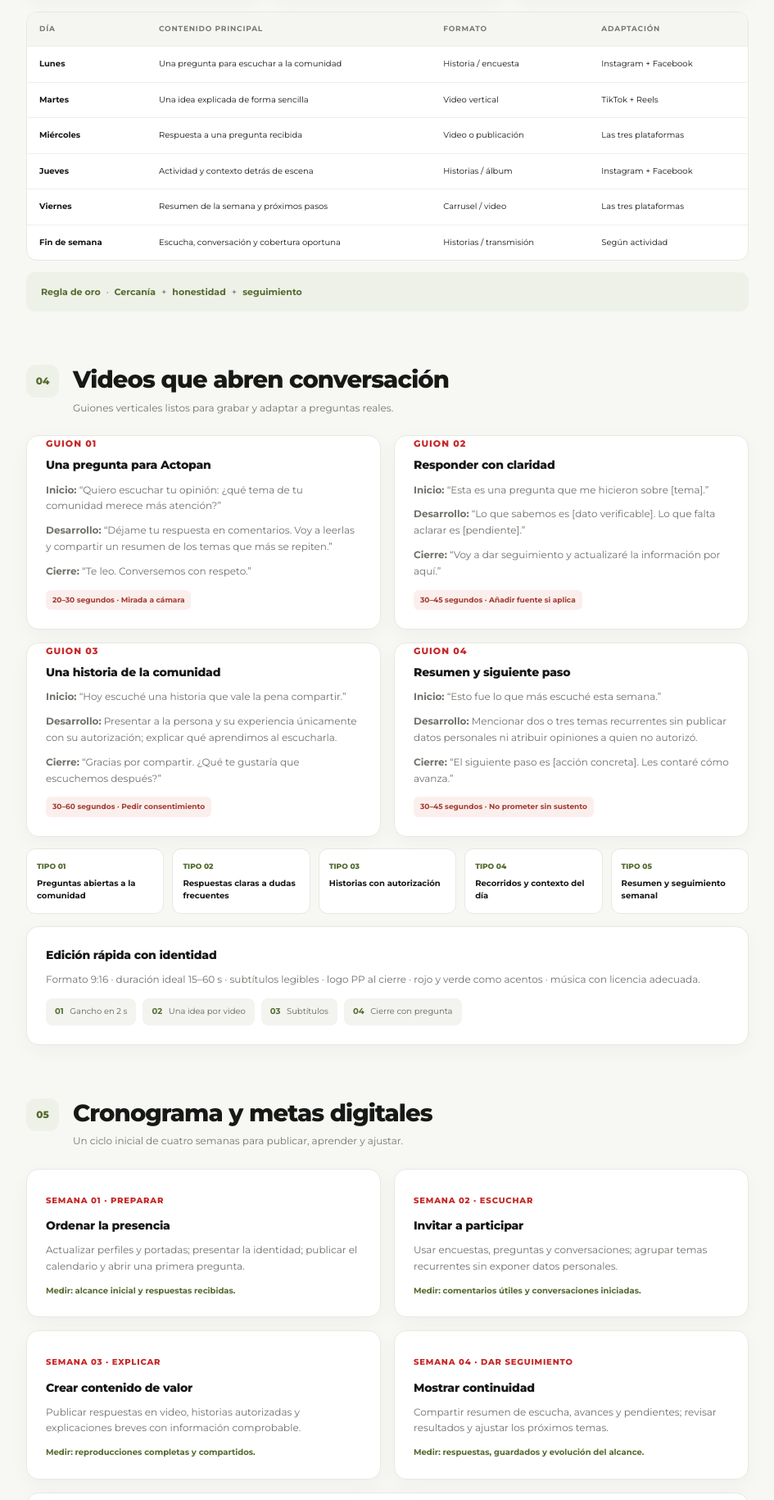
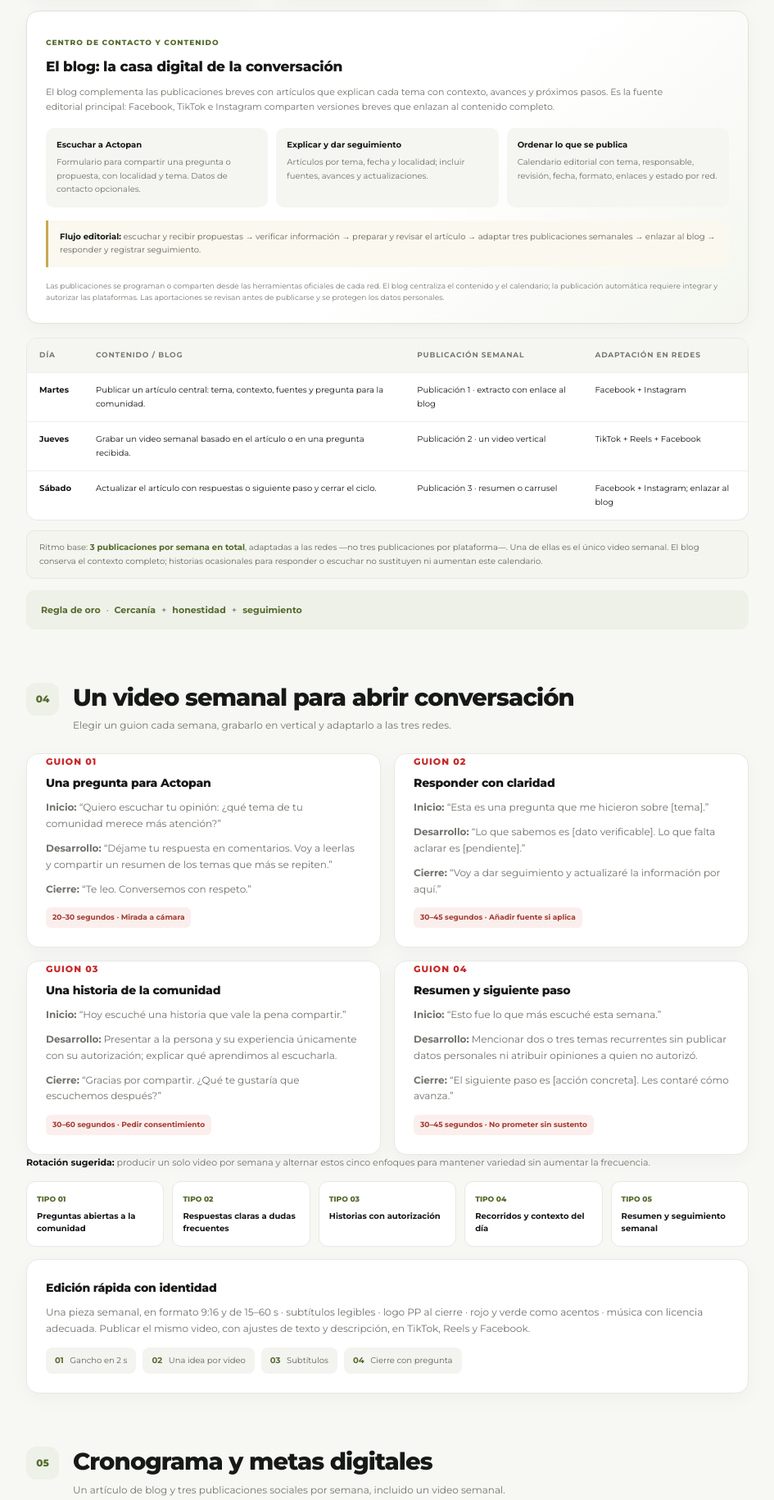
Before and after one commit to JoseIsaac/Digital, a plain HTML site: page identidad-pepe-paz-profesional.html in a window 1280 px wide. Shown: the part 2583-4413 px from the top of the page at 82% size, without its empty margins (302-1247 px from the left). Drawn offline with Linux system fonts and the light colour scheme.

Commit message:
agragar blog

```diff
--- a/identidad-pepe-paz-profesional.html
+++ b/identidad-pepe-paz-profesional.html
@@ -134,6 +134,21 @@
         .format-tag { display: inline-block; margin-bottom: 9px; color: var(--green); font-size: 9px; font-weight: 800; letter-spacing: 1px; text-transform: uppercase; }
         .format strong { display: block; font-size: 12px; }
         .format p { margin-top: 4px; font-size: 10px; }
+        .blog-hub { display: grid; grid-template-columns: 1fr; gap: 16px; border-color: #dfe4d5; background: linear-gradient(135deg, #fff 55%, #f4f6ef); }
+        .blog-hub > div:first-child { max-width: 760px; }
+        .blog-hub > div:first-child .format-tag { margin-bottom: 7px; }
+        .blog-hub h3 { font-size: 17px; }
+        .blog-hub > div:first-child p { font-size: 11px; }
+        .blog-features { gap: 10px; }
+        .blog-features > div { padding: 13px; border-radius: 10px; background: #f5f6f1; }
+        .blog-features strong, .blog-features span { display: block; }
+        .blog-features strong { margin-bottom: 5px; color: var(--ink); font-size: 10px; }
+        .blog-features span { color: #6f736b; font-size: 10px; }
+        .blog-workflow { padding: 12px 14px; border-left: 3px solid var(--gold); border-radius: 0 8px 8px 0; background: #fbf8ef; color: #66685f; font-size: 10px; }
+        .blog-workflow strong { color: var(--ink); }
+        .blog-hub .blog-note { color: #777b73; font-size: 9px; }
+        .weekly-note { margin-top: 12px; padding: 12px 15px; border: 1px solid #e7eadd; border-radius: 10px; background: #f3f5ee; color: #656a5d; font-size: 10px; }
+        .weekly-note strong { color: var(--green); }
         .rule-list { display: grid; gap: 10px; margin: 13px 0 0; padding: 0; list-style: none; }
         .rule-list li { position: relative; padding-left: 23px; color: #62665e; font-size: 11px; }
         .rule-list li::before { position: absolute; left: 0; color: var(--green); font-weight: 900; content: "✓"; }
@@ -164,6 +179,8 @@
         .script h3 { margin-top: 5px; }
         .script p + p { margin-top: 10px; }
         .duration { display: inline-block; margin-top: 13px; padding: 5px 8px; border-radius: 6px; background: var(--red-soft); color: #a33b32; font-size: 9px; font-weight: 700; }
+        .video-rotation { margin: 0 0 10px; color: var(--muted); font-size: 11px; }
+        .video-rotation strong { color: var(--ink); }
         .video-types { display: grid; grid-template-columns: repeat(5, minmax(0, 1fr)); gap: 10px; margin-top: 14px; }
         .video-type { padding: 14px 12px; border: 1px solid var(--line); border-radius: 11px; background: white; }
         .video-type span { display: block; margin-bottom: 6px; color: var(--green); font-size: 9px; font-weight: 800; }
@@ -349,7 +366,7 @@
             <section class="section" id="redes" aria-labelledby="redes-titulo">
                 <div class="section-heading">
                     <span class="section-index">03</span>
-                    <div><h2 id="redes-titulo">Estrategia de redes</h2><p>Una presencia reconocible, adaptada al lenguaje de cada plataforma.</p></div>
+                    <div><h2 id="redes-titulo">Redes y blog de Actopan</h2><p>Un blog propio reúne la conversación y organiza el contenido que se adapta a cada red.</p></div>
                 </div>
                 <div class="grid-3">
                     <article class="card platform">
@@ -365,26 +382,38 @@
                         <h3>Instagram</h3><p>Reels, historias y carruseles claros; cuidar coherencia gráfica y aprovechar preguntas y encuestas.</p>
                     </article>
                 </div>
+                <article class="card blog-hub" style="margin-top:16px">
+                    <div>
+                        <span class="format-tag">Centro de contacto y contenido</span>
+                        <h3>El blog: la casa digital de la conversación</h3>
+                        <p>El blog complementa las publicaciones breves con artículos que explican cada tema con contexto, avances y próximos pasos. Es la fuente editorial principal: Facebook, TikTok e Instagram comparten versiones breves que enlazan al contenido completo.</p>
+                    </div>
+                    <div class="grid-3 blog-features">
+                        <div><strong>Escuchar a Actopan</strong><span>Formulario para compartir una pregunta o propuesta, con localidad y tema. Datos de contacto opcionales.</span></div>
+                        <div><strong>Explicar y dar seguimiento</strong><span>Artículos por tema, fecha y localidad; incluir fuentes, avances y actualizaciones.</span></div>
+                        <div><strong>Ordenar lo que se publica</strong><span>Calendario editorial con tema, responsable, revisión, fecha, formato, enlaces y estado por red.</span></div>
+                    </div>
+                    <div class="blog-workflow"><strong>Flujo editorial:</strong> escuchar y recibir propuestas → verificar información → preparar y revisar el artículo → adaptar tres publicaciones semanales → enlazar al blog → responder y registrar seguimiento.</div>
+                    <p class="blog-note">Las publicaciones se programan o comparten desde las herramientas oficiales de cada red. El blog centraliza el contenido y el calendario; la publicación automática requiere integrar y autorizar las plataformas. Las aportaciones se revisan antes de publicarse y se protegen los datos personales.</p>
+                </article>
                 <div class="calendar-wrap" style="margin-top:17px">
                     <table>
-                        <thead><tr><th>Día</th><th>Contenido principal</th><th>Formato</th><th>Adaptación</th></tr></thead>
+                        <thead><tr><th>Día</th><th>Contenido / blog</th><th>Publicación semanal</th><th>Adaptación en redes</th></tr></thead>
                         <tbody>
-                            <tr><td>Lunes</td><td>Una pregunta para escuchar a la comunidad</td><td>Historia / encuesta</td><td>Instagram + Facebook</td></tr>
-                            <tr><td>Martes</td><td>Una idea explicada de forma sencilla</td><td>Video vertical</td><td>TikTok + Reels</td></tr>
-                            <tr><td>Miércoles</td><td>Respuesta a una pregunta recibida</td><td>Video o publicación</td><td>Las tres plataformas</td></tr>
-                            <tr><td>Jueves</td><td>Actividad y contexto detrás de escena</td><td>Historias / álbum</td><td>Instagram + Facebook</td></tr>
-                            <tr><td>Viernes</td><td>Resumen de la semana y próximos pasos</td><td>Carrusel / video</td><td>Las tres plataformas</td></tr>
-                            <tr><td>Fin de semana</td><td>Escucha, conversación y cobertura oportuna</td><td>Historias / transmisión</td><td>Según actividad</td></tr>
+                            <tr><td>Martes</td><td>Publicar un artículo central: tema, contexto, fuentes y pregunta para la comunidad.</td><td>Publicación 1 · extracto con enlace al blog</td><td>Facebook + Instagram</td></tr>
+                            <tr><td>Jueves</td><td>Grabar un video semanal basado en el artículo o en una pregunta recibida.</td><td>Publicación 2 · un video vertical</td><td>TikTok + Reels + Facebook</td></tr>
+                            <tr><td>Sábado</td><td>Actualizar el artículo con respuestas o siguiente paso y cerrar el ciclo.</td><td>Publicación 3 · resumen o carrusel</td><td>Facebook + Instagram; enlazar al blog</td></tr>
                         </tbody>
                     </table>
                 </div>
+                <div class="weekly-note">Ritmo base: <strong>3 publicaciones por semana en total</strong>, adaptadas a las redes —no tres publicaciones por plataforma—. Una de ellas es el único video semanal. El blog conserva el contexto completo; historias ocasionales para responder o escuchar no sustituyen ni aumentan este calendario.</div>
                 <div class="golden-rule">Regla de oro <span>·</span> Cercanía <span>+</span> honestidad <span>+</span> seguimiento</div>
             </section>
 
             <section class="section" id="videos" aria-labelledby="videos-titulo">
                 <div class="section-heading">
                     <span class="section-index">04</span>
-                    <div><h2 id="videos-titulo">Videos que abren conversación</h2><p>Guiones verticales listos para grabar y adaptar a preguntas reales.</p></div>
+                    <div><h2 id="videos-titulo">Un video semanal para abrir conversación</h2><p>Elegir un guion cada semana, grabarlo en vertical y adaptarlo a las tres redes.</p></div>
                 </div>
                 <div class="grid-2">
                     <article class="card script" data-script="GUION 01">
@@ -412,7 +441,8 @@
                         <p><strong>Cierre:</strong> “El siguiente paso es [acción concreta]. Les contaré cómo avanza.”</p><span class="duration">30–45 segundos · No prometer sin sustento</span>
                     </article>
                 </div>
-                <div class="video-types" aria-label="Cinco tipos de video">
+                <p class="video-rotation"><strong>Rotación sugerida:</strong> producir un solo video por semana y alternar estos cinco enfoques para mantener variedad sin aumentar la frecuencia.</p>
+                <div class="video-types" aria-label="Cinco tipos de video para alternar semana a semana">
                     <div class="video-type"><span>TIPO 01</span><strong>Preguntas abiertas a la comunidad</strong></div>
                     <div class="video-type"><span>TIPO 02</span><strong>Respuestas claras a dudas frecuentes</strong></div>
                     <div class="video-type"><span>TIPO 03</span><strong>Historias con autorización</strong></div>
@@ -421,7 +451,7 @@
                 </div>
                 <div class="card" style="margin-top:15px">
                     <h3>Edición rápida con identidad</h3>
-                    <p>Formato 9:16 · duración ideal 15–60 s · subtítulos legibles · logo PP al cierre · rojo y verde como acentos · música con licencia adecuada.</p>
+                    <p>Una pieza semanal, en formato 9:16 y de 15–60 s · subtítulos legibles · logo PP al cierre · rojo y verde como acentos · música con licencia adecuada. Publicar el mismo video, con ajustes de texto y descripción, en TikTok, Reels y Facebook.</p>
                     <div class="edit-steps"><span class="edit-step"><b>01</b> Gancho en 2 s</span><span class="edit-step"><b>02</b> Una idea por video</span><span class="edit-step"><b>03</b> Subtítulos</span><span class="edit-step"><b>04</b> Cierre con pregunta</span></div>
                 </div>
             </section>
@@ -429,19 +459,19 @@
             <section class="section" id="cronograma" aria-labelledby="cronograma-titulo">
                 <div class="section-heading">
                     <span class="section-index">05</span>
-                    <div><h2 id="cronograma-titulo">Cronograma y metas digitales</h2><p>Un ciclo inicial de cuatro semanas para publicar, aprender y ajustar.</p></div>
+                    <div><h2 id="cronograma-titulo">Cronograma y metas digitales</h2><p>Un artículo de blog y tres publicaciones sociales por semana, incluido un video semanal.</p></div>
                 </div>
                 <div class="grid-2">
-                    <article class="card week"><span class="week-number">Semana 01 · Preparar</span><h3>Ordenar la presencia</h3><p>Actualizar perfiles y portadas; presentar la identidad; publicar el calendario y abrir una primera pregunta.</p><span class="week-metric">Medir: alcance inicial y respuestas recibidas.</span></article>
-                    <article class="card week"><span class="week-number">Semana 02 · Escuchar</span><h3>Invitar a participar</h3><p>Usar encuestas, preguntas y conversaciones; agrupar temas recurrentes sin exponer datos personales.</p><span class="week-metric">Medir: comentarios útiles y conversaciones iniciadas.</span></article>
-                    <article class="card week"><span class="week-number">Semana 03 · Explicar</span><h3>Crear contenido de valor</h3><p>Publicar respuestas en video, historias autorizadas y explicaciones breves con información comprobable.</p><span class="week-metric">Medir: reproducciones completas y compartidos.</span></article>
-                    <article class="card week"><span class="week-number">Semana 04 · Dar seguimiento</span><h3>Mostrar continuidad</h3><p>Compartir resumen de escucha, avances y pendientes; revisar resultados y ajustar los próximos temas.</p><span class="week-metric">Medir: respuestas, guardados y evolución del alcance.</span></article>
+                    <article class="card week"><span class="week-number">Semana 01 · Preparar</span><h3>Ordenar la presencia</h3><p>Actualizar perfiles; definir la estructura del blog, su calendario y formulario de contacto; producir el primer artículo y sus tres publicaciones.</p><span class="week-metric">Medir: visitas iniciales al blog y respuestas recibidas.</span></article>
+                    <article class="card week"><span class="week-number">Semana 02 · Escuchar</span><h3>Invitar a participar</h3><p>Recibir propuestas por el blog, revisar comentarios y preguntas; publicar tres piezas y un video que respondan a una inquietud prioritaria.</p><span class="week-metric">Medir: aportaciones recibidas y conversaciones iniciadas.</span></article>
+                    <article class="card week"><span class="week-number">Semana 03 · Explicar</span><h3>Crear contenido de valor</h3><p>Publicar un artículo con contexto y fuentes; distribuir tres piezas, incluido un video con una explicación verificable.</p><span class="week-metric">Medir: lecturas del artículo, reproducción completa y compartidos.</span></article>
+                    <article class="card week"><span class="week-number">Semana 04 · Dar seguimiento</span><h3>Mostrar continuidad</h3><p>Actualizar el blog con avances y pendientes; completar las tres publicaciones y el video semanal; revisar resultados y ajustar temas.</p><span class="week-metric">Medir: respuestas atendidas, clics al blog y evolución del alcance.</span></article>
                 </div>
                 <article class="card" style="margin-top:16px">
                     <h3>Cómo crecer con confianza</h3>
                     <div class="grid-3" style="margin-top:13px">
-                        <div><p><strong>Publicar con constancia.</strong> Cumplir el calendario y reutilizar el video adaptándolo a cada red.</p></div>
-                        <div><p><strong>Conversar de verdad.</strong> Responder comentarios con respeto y convertir preguntas frecuentes en contenido.</p></div>
+                        <div><p><strong>Publicar con constancia.</strong> Sostener tres piezas semanales en el calendario, con un solo video y adaptación por plataforma.</p></div>
+                        <div><p><strong>Conversar de verdad.</strong> Atender aportaciones del blog y comentarios con respeto; convertir preguntas frecuentes en artículos o videos.</p></div>
                         <div><p><strong>Aprender y ajustar.</strong> Repetir formatos que generan conversación genuina; evitar comprar seguidores o inflar interacciones.</p></div>
                     </div>
                 </article>
@@ -451,7 +481,9 @@
                         <tbody>
                             <tr><td>Alcance y reproducciones</td><td>Cuántas personas recibieron el contenido y cuántas veces se vio.</td><td>Semanal</td><td>Por formato y plataforma; revisar tendencia frente a la semana anterior.</td></tr>
                             <tr><td>Retención de video</td><td>En qué momento dejan de mirar y qué tan completo se ve el video.</td><td>Semanal</td><td>Comparar aperturas, duración y temas similares.</td></tr>
-                            <tr><td>Interacciones relevantes</td><td>Comentarios, compartidos, guardados y preguntas recibidas.</td><td>Semanal</td><td>Separar conversación significativa de reacciones totales.</td></tr>
+                            <tr><td>Interacciones y contacto</td><td>Comentarios, compartidos, preguntas y formularios recibidos desde el blog.</td><td>Semanal</td><td>Separar conversación significativa de reacciones totales y dar seguimiento a cada consulta.</td></tr>
+                            <tr><td>Visitas y clics al blog</td><td>Artículos leídos y visitas generadas desde Facebook, TikTok e Instagram.</td><td>Semanal</td><td>Usar enlaces identificables por red y tema; revisar qué contenidos llevan a más lecturas.</td></tr>
+                            <tr><td>Ritmo editorial</td><td>Cumplimiento de tres publicaciones sociales y un video semanal.</td><td>Semanal</td><td>Registrar piezas planeadas, publicadas y adaptadas por plataforma en el calendario del blog.</td></tr>
                             <tr><td>Crecimiento de comunidad</td><td>Nuevos seguidores netos y evolución del perfil.</td><td>Mensual</td><td>Registrar una línea base; fijar objetivos realistas con datos propios.</td></tr>
                             <tr><td>Tiempo de respuesta</td><td>Qué tan pronto se atienden preguntas y mensajes.</td><td>Semanal</td><td>Revisar dudas pendientes y cumplimiento del seguimiento anunciado.</td></tr>
                         </tbody>
```
